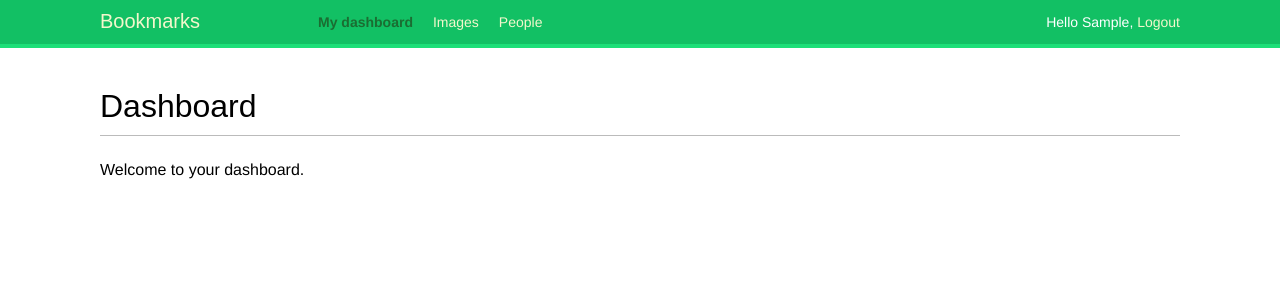
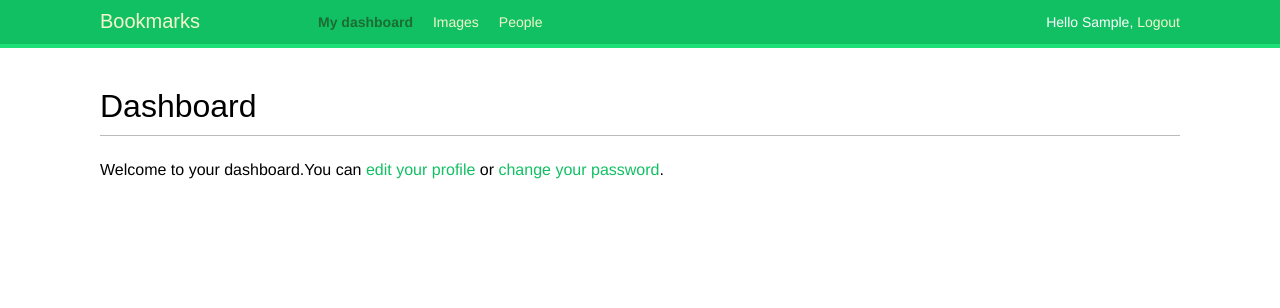
Before and after one commit to MeenalaxmiS/socialwebsite, a Django app: page /account/ in a window 1280 px wide. Shown: the top 308 px of the page. Run offline with Django 3.2, Linux system fonts and the light colour scheme; the visitor is signed in with stand-in values (Sample User, id 1); some web fonts are replaced.

Commit message:
Modify dashboard

```diff
--- a/bookmarks/account/templates/account/dashboard.html
+++ b/bookmarks/account/templates/account/dashboard.html
@@ -4,5 +4,7 @@
 
 {% block content %}
     <h1>Dashboard</h1>
-    <p>Welcome to your dashboard.</p>
+    <p>Welcome to your dashboard.You can <a href="{% url 'edit' %}">edit
+        your profile</a> or <a href="{% url 'password_change' %}">change your
+        password</a>.</p>
 {% endblock %}
```
